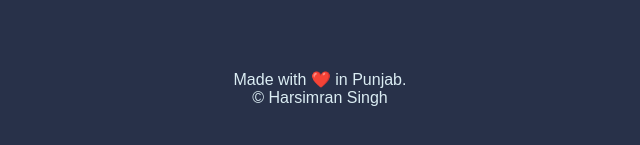
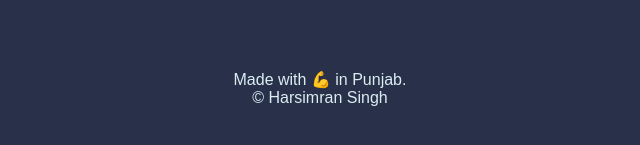
Before and after one commit to Harsimran-s17/DrumKit, a plain HTML site: page index.html in a window 1280 px wide. Shown: the part 505-650 px from the top of the page, 320-960 px from the left. Drawn offline with Linux system fonts and the light colour scheme.

Commit message:
Update index.html

```diff
--- a/index.html
+++ b/index.html
@@ -24,7 +24,7 @@
   <script src="index.js"></script>
 
   <footer>
-    Made with ❤️ in Punjab.
+    Made with &#128170; in Punjab.
     <br>
     &copy; Harsimran Singh
   </footer>
```
